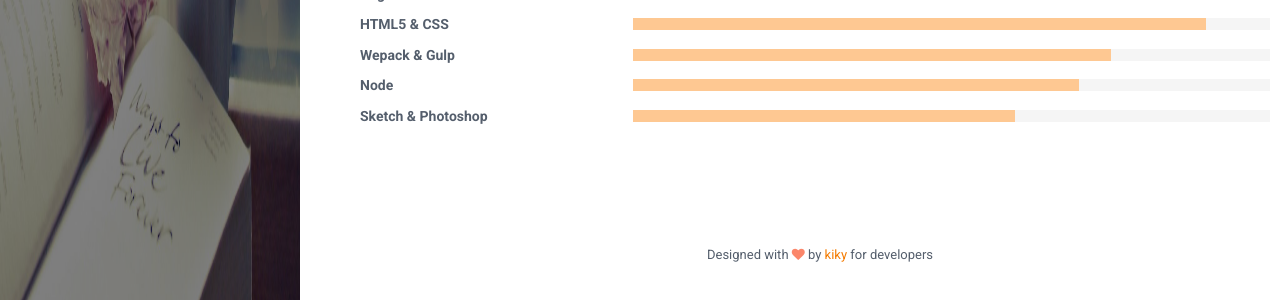
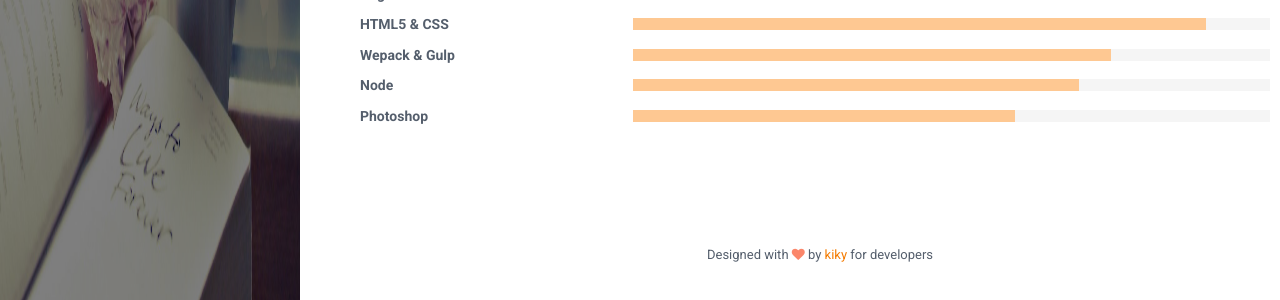
Before and after one commit to kikyives/-resume, a Jekyll site: the page built from index.html, in a window 1280 px wide. Shown: the part 1194-1494 px from the top of the page. Built offline with Jekyll 4.4.1, drawn with Linux system fonts in a browser that asks for light colours.

Commit message:
修改skills

```diff
--- a/_includes/skills.html
+++ b/_includes/skills.html
@@ -40,7 +40,7 @@
                     </div><!--//item-->
 
                     <div class="item">
-                        <h3 class="level-title">Sketch &amp; Photoshop</h3>
+                        <h3 class="level-title">Photoshop</h3>
                         <div class="level-bar">
                             <div class="level-bar-inner" data-level="60%">
                             </div>
```
